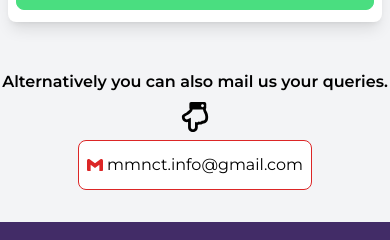
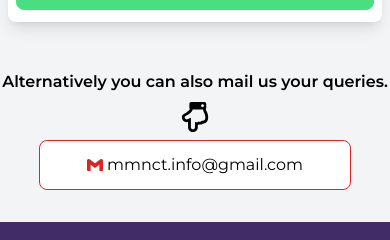
Before and after one commit to ujjwalkirti/mmnct, a Next.js app: page /sponsors in a window 390 px wide. Shown: the part 1520-1760 px from the top of the page. Built offline with nearby package versions, Linux system fonts and the light colour scheme; no server answers; the database is empty.

Commit message:
Readjusted button size

```diff
--- a/pages/sponsors.js
+++ b/pages/sponsors.js
@@ -139,7 +139,7 @@ export default function Sponsors({ brochureLink }) {
           Alternatively you can also mail us your queries.
           <FaRegHandPointDown className="text-3xl" />
         </p>
-        <p className="flex justify-center items-center gap-1 md:gap-3 lg:gap-4 bg-white py-3 w-3/5 lg:w-2/5  mx-auto hover:shadow-xl rounded-lg mt-2 border border-red-600 cursor-pointer">
+        <p className="flex justify-center items-center gap-1 md:gap-3 lg:gap-4 bg-white py-3 w-4/5 lg:w-2/5  mx-auto hover:shadow-xl rounded-lg mt-2 border border-red-600 cursor-pointer">
           <Link href="mailto:mmnct.info@gmail.com">
             <SiGmail className="text-red-600" />
           </Link>
```
